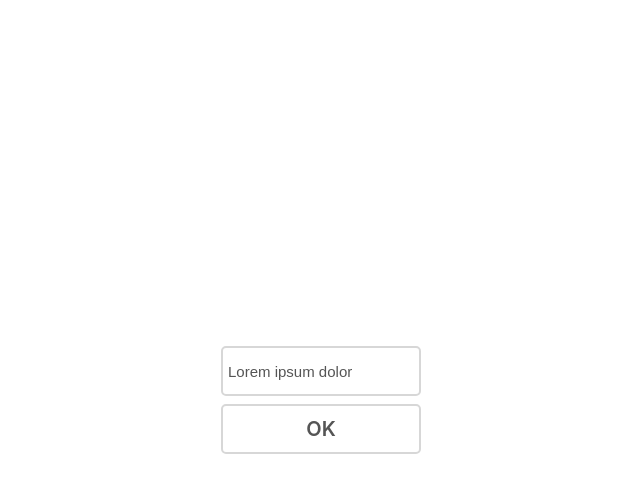
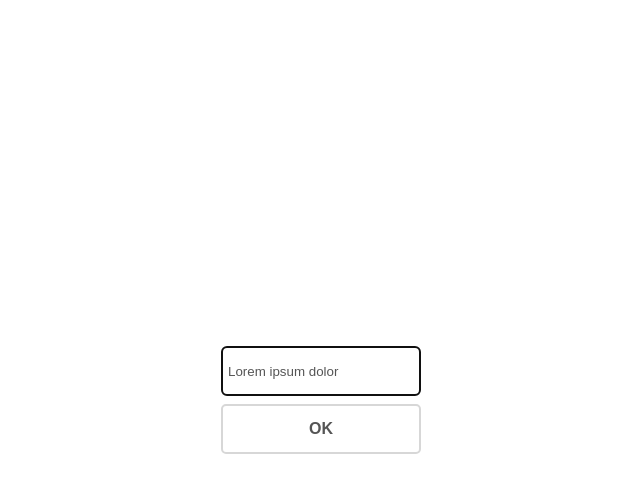
Before and after one commit to Gloryson/react-shopping-list, a React (Create React App) app: page / in a window 1280 px wide. Both pictures are taken after a click on the element 832 px from the left and 49 px from the top of the page. Shown: the top 492 px of the page, without its empty margins (319-959 px from the left). Built offline with nearby package versions, Linux system fonts and the light colour scheme.

Commit message:
feat: add mayo image

```diff
--- a/src/App.js
+++ b/src/App.js
@@ -48,13 +48,13 @@ function App () {
         setInputValue = {setInputValue}
         editNote = {editNote}
       />
+      <div className='add__button' onClick={() => addNoteButton()}></div>
       <Modal
         addNote={addNote}
         inputValue={inputValue}
         setInputValue={setInputValue}
         visible={visible}
       />
-      <div className='add__button' onClick={() => addNoteButton()}>ADD</div>
     </div>
   )
 }
--- a/src/components/Modal.js
+++ b/src/components/Modal.js
@@ -7,7 +7,7 @@ function Modal ({addNote, inputValue, setInputValue, visible}) {
 
   return <>
     <div className={visible ? 'modal__window' : 'modal__window  off'}>
-      <input value={inputValue} onChange={event => setInputValue(event.target.value)}></input>
+      <input value={inputValue} onChange={event => setInputValue(event.target.value)} ref={input => input && input.focus()}></input>
       <div className="ok__button" onClick={() => addNote(inputValue)}>OK</div>
     </div>
   </>
--- a/src/index.scss
+++ b/src/index.scss
@@ -3,44 +3,30 @@
   padding: 0;
   box-sizing: border-box;
   color: #555555;
-  font-size: 10px;
+  font-family: Arial, Helvetica, sans-serif;
 }
 
-body {
-  font-family: -apple-system, BlinkMacSystemFont, 'Segoe UI', 'Roboto', 'Oxygen',
-    'Ubuntu', 'Cantarell', 'Fira Sans', 'Droid Sans', 'Helvetica Neue',
-    sans-serif;
-  -webkit-font-smoothing: antialiased;
-  -moz-osx-font-smoothing: grayscale;
-}
-
-code {
-  font-family: source-code-pro, Menlo, Monaco, Consolas, 'Courier New',
-    monospace;
+.container, .notes, .note, .modal__window, .ok__button {
+  display: flex;
+  justify-content: center;
+  align-items: center;
 }
 
 .container {
-  display: flex;
   flex-direction: column;
   justify-content: start;
-  align-items: center;
   width: 100%;
   min-height: 100vh;
 }
 
 .notes {
-  display: flex;
   flex-direction: column;
-  justify-content: center;
-  align-items: center;
   width: 100%;
   padding: 3vh 0 1vh 0;
   gap: 1vh;
 }
 
 .note {
-  display: flex;
-  align-items: center;
   width: 95%;
   max-width: 500px;
   height: 50px;
@@ -52,7 +38,6 @@ code {
 }
 
 .note__value {
-  font-size: 1.5rem;
   width: 90%;
 }
 
@@ -79,12 +64,38 @@ code {
   color: #d7d7d7;
 }
 
+input, .ok__button {
+  width: 200px;
+  height: 50px;
+  padding: 5px;
+  border-radius: 5px;
+  border: 2px solid #d7d7d7;
+}
+
+.add__button {
+  width: 85px;
+  height: 85px;
+  background: url(./assets/img/add.png) no-repeat center;
+  background-size: 100%;
+  cursor: pointer;
+  animation: add-button 5s linear infinite;
+
+  @keyframes add-button {
+    70% {transform: rotate(0deg)}
+    71% {transform: rotate(5deg)}
+    72% {transform: rotate(0deg)}
+    73% {transform: rotate(-5deg);}
+    74% {transform: rotate(0deg);}
+    75% {transform: rotate(5deg)}
+    76% {transform: rotate(0deg)}
+    77% {transform: rotate(-5deg);}
+    78% {transform: rotate(0deg);}
+  }
+}
+
 .modal__window {
-  display: flex;
-  justify-content: center;
-  align-items: center;
+  flex-direction: column;
   position: fixed;
-  flex-direction: column;
   gap: 1vh;
   top: 0;
   left: 0;
@@ -93,26 +104,8 @@ code {
   background-color: #ffffff;
 }
 
-input {
-  width: 200px;
-  height: 50px;
-  font-size: 1.5rem;
-  padding: 5px;
-  border-radius: 5px;
-  border: 2px solid #d7d7d7;
-}
-
-.add__button, .ok__button {
-  display: flex;
-  align-items: center;
-  justify-content: center;
-  width: 200px;
-  height: 50px;
-  border-radius: 5px;
-  font-size: 2rem;
+.ok__button {
   font-weight: 600;
-  color: #555555;
-  border: 2px solid #d7d7d7;
   cursor: pointer;
 }
 
```
Also changed, not shown: src/assets/img/add.png (added).
